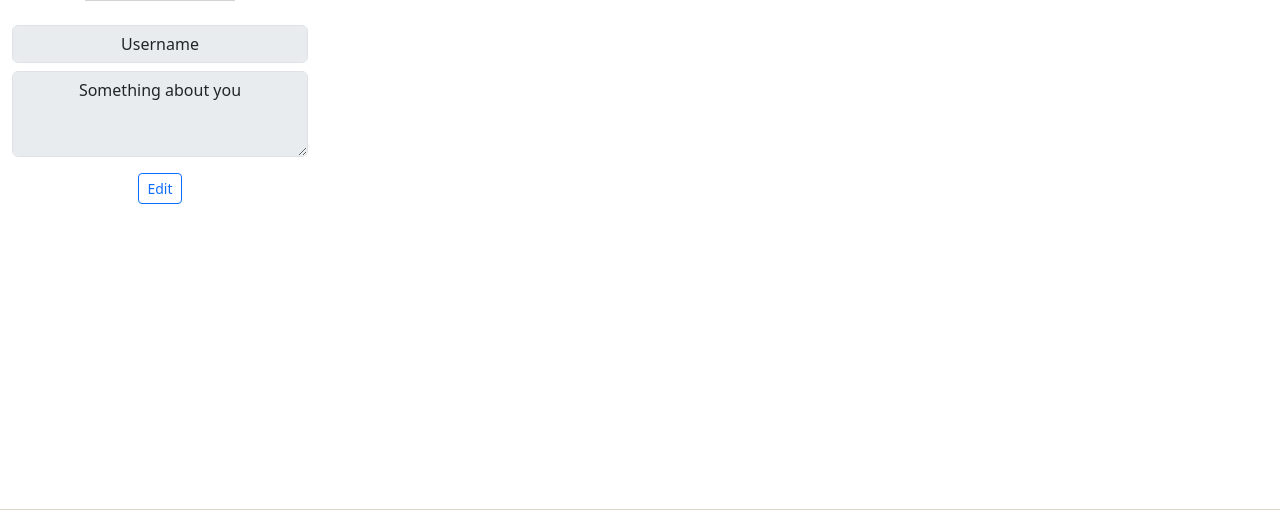
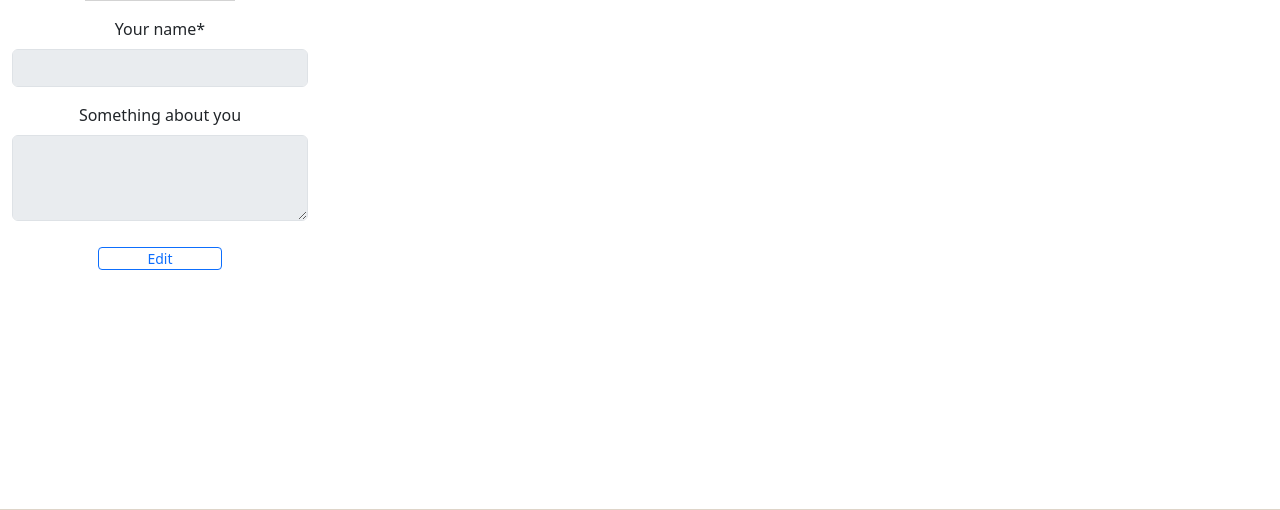
Before and after one commit to marijavelickovska/grow_healthy, a Django app: template user_profile/templates/user_profile/dashboard.html in a window 1280 px wide. Shown: the part 235-745 px from the top of the page. Run offline with Django 4.2, Linux system fonts and the light colour scheme; the template is opened without the code that fills it: values that come from a table or form of the project are taken from there, others are empty; some libraries are stand-ins or nearby versions.

Commit message:
Add profile form to dashboard for editing user info

```diff
--- a/user_profile/templates/user_profile/dashboard.html
+++ b/user_profile/templates/user_profile/dashboard.html
@@ -1,5 +1,6 @@
 {% extends "base.html" %}
 {% load static %}
+{% load crispy_forms_tags %}
 
 
 {% block main_class %}container-fluid{% endblock %}
@@ -10,21 +11,28 @@
 <div class="row">
     <!-- Sidebar -->
     <aside class="col-12 col-md-3 text-center">
-        <form id="profileForm" class="my-4">
-            <div class="mb-3">
-                <img src="{% static 'images/default.jpg'%}" alt="Profile image" class="mb-2 profile-img-preview">
-                <input type="file" class="form-control d-none" id="profileImgInput" accept="image/*">
+        <form id="profileForm" class="my-4" method="POST" enctype="multipart/form-data">
+            {% csrf_token %}
+
+            <div class="mb-3 text-center">
+                {% if profile.image %}
+                <img src="{{ profile.image.url }}" alt="Profile image" class="profile-img-preview">
+                {% else %}
+                <img src="{% static 'images/default.jpg' %}" alt="Default profile image" class="profile-img-preview">
+                {% endif %}
+                <div class="d-none">
+                    {{ profile_form.image }}
                 </div>
-            <div class="mb-2">
-                <input type="text" class="form-control text-center" id="nameInput" value="Username" disabled />
             </div>
             <div class="mb-3">
-                <textarea class="form-control text-center" id="aboutInput" rows="3"
-                    disabled>Something about you</textarea>
+                {{ profile_form.name|as_crispy_field }}
             </div>
-            <div>
-                <button type="button" class="btn btn-outline-primary btn-sm" id="editBtn">Edit</button>
-                <button type="submit" class="btn btn-success btn-sm d-none" id="saveBtn">Save</button>
+            <div class="mb-3">
+                {{ profile_form.about|as_crispy_field }}
+            </div>
+            <div class="mt-4">
+                <button type="button" class="btn btn-outline-primary btn-sm py-0 px-5" id="editBtn">Edit</button>
+                <button type="submit" class="btn btn-success btn-sm d-none py-0 px-5" id="saveBtn">Save</button>
             </div>
         </form>
     </aside>
```
Lines whose indentation alone changed are shown as unchanged.
